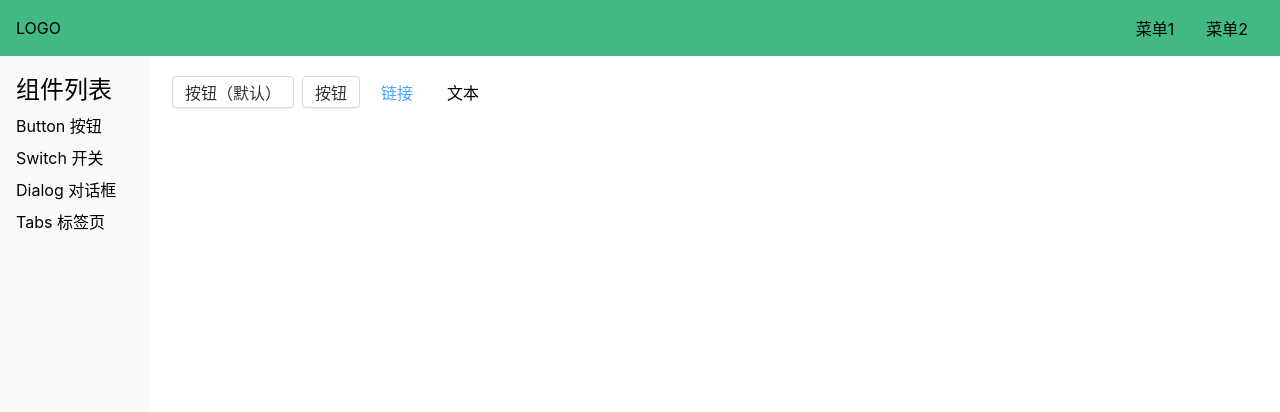
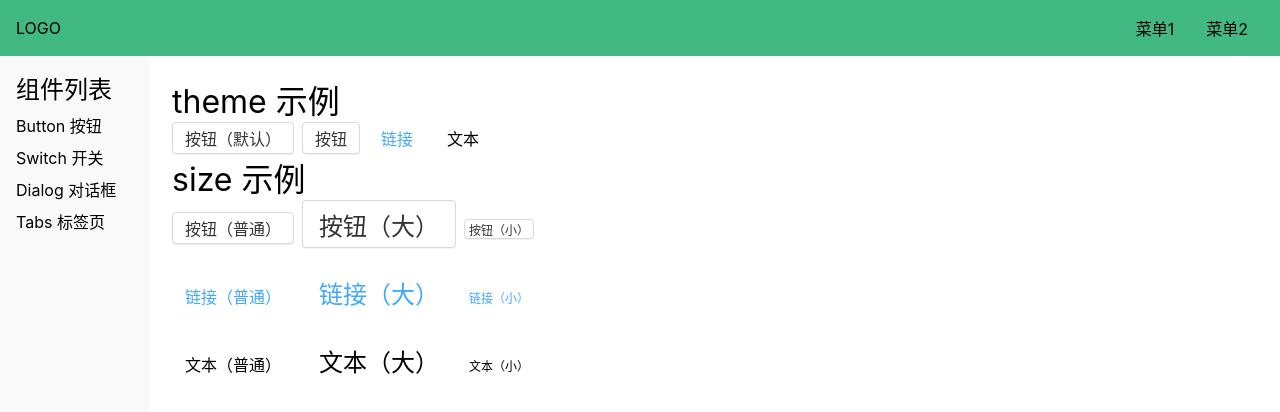
Before and after one commit to hanyi319/Water-UI, a Vue app: page /#/doc/button in a window 1280 px wide. Shown: the top 412 px of the page. Built offline with nearby package versions, Linux system fonts and the light colour scheme.

Commit message:
Button 组件添加 size 属性

```diff
--- a/src/components/ButtonDemo.vue
+++ b/src/components/ButtonDemo.vue
@@ -1,9 +1,28 @@
 <template>
+  <h1>theme 示例</h1>
   <div>
     <Button>按钮（默认）</Button>
     <Button theme="button">按钮</Button>
     <Button theme="link">链接</Button>
     <Button theme="text">文本</Button>
+  </div>
+  <h1>size 示例</h1>
+  <div>
+    <Button theme="button" size="normal">按钮（普通）</Button>
+    <Button theme="button" size="big">按钮（大）</Button>
+    <Button theme="button" size="small">按钮（小）</Button>
+  </div>
+  <br />
+  <div>
+    <Button theme="link" size="normal">链接（普通）</Button>
+    <Button theme="link" size="big">链接（大）</Button>
+    <Button theme="link" size="small">链接（小）</Button>
+  </div>
+  <br />
+  <div>
+    <Button theme="text" size="normal">文本（普通）</Button>
+    <Button theme="text" size="big">文本（大）</Button>
+    <Button theme="text" size="small">文本（小）</Button>
   </div>
 </template>
 
--- a/src/lib/Button.vue
+++ b/src/lib/Button.vue
@@ -1,16 +1,33 @@
 <template>
-  <button class="stream-button" :class="`stream-theme-${theme}`">
+  <button class="stream-button" :class="classes">
     <slot />
   </button>
 </template>
 
 <script lang="ts">
+import { computed } from "vue";
+
 export default {
   props: {
     theme: {
       type: String,
       default: "button",
     },
+    size: {
+      type: String,
+      default: "normal",
+    },
+  },
+  setup(props) {
+    const { theme, size } = props;
+    const classes = computed(() => {
+      return [`stream-theme-${theme}`, `stream-size-${size}`];
+      // return {
+      //   // [`stream-theme-${theme}`]: theme,
+      //   // [`stream-size-${size}`]: size,
+      // };
+    });
+    return { classes };
   },
 };
 </script>
@@ -75,5 +92,17 @@ $radius: 4px;
       background: darken(white, 5%);
     }
   }
+
+  &.stream-size-big {
+    font-size: 24px;
+    height: 48px;
+    padding: 0 16px;
+  }
+
+  &.stream-size-small {
+    font-size: 12px;
+    height: 20px;
+    padding: 0 4px;
+  }
 }
 </style>
```
